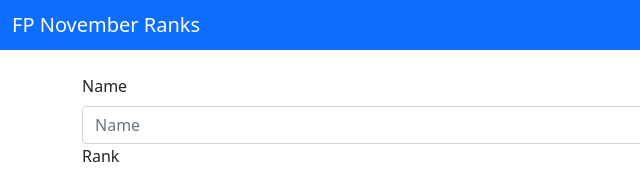
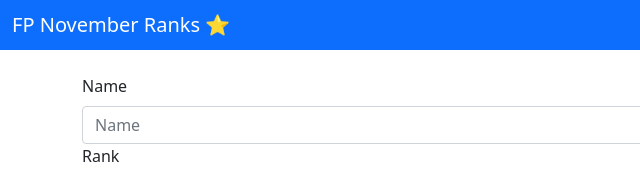
Before and after one commit to edergames29/fpnovember, a plain HTML site: page index.html in a window 1280 px wide. Shown: the top 173 px of the page, 0-640 px from the left. Drawn offline with Linux system fonts and the light colour scheme.

Commit message:
⭐
star

```diff
--- a/index.html
+++ b/index.html
@@ -29,7 +29,7 @@
 <!-- As a heading -->
 <nav class="navbar navbar-dark bg-primary">
   <div class="container-fluid">
-    <span class="navbar-brand mb-0 h1">FP November Ranks</span>
+    <span class="navbar-brand mb-0 h1">FP November Ranks ⭐</span>
   </div>
 </nav>
 <br>
```
